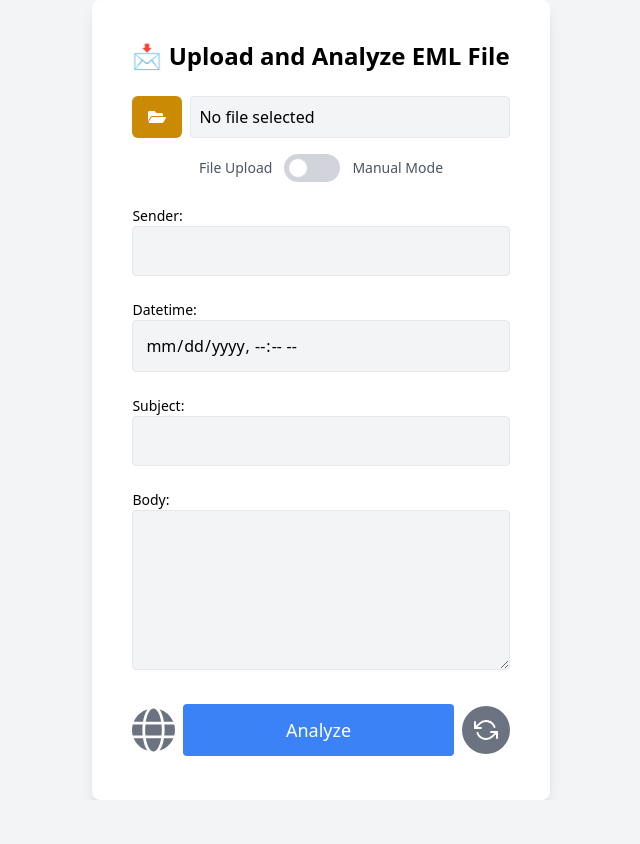
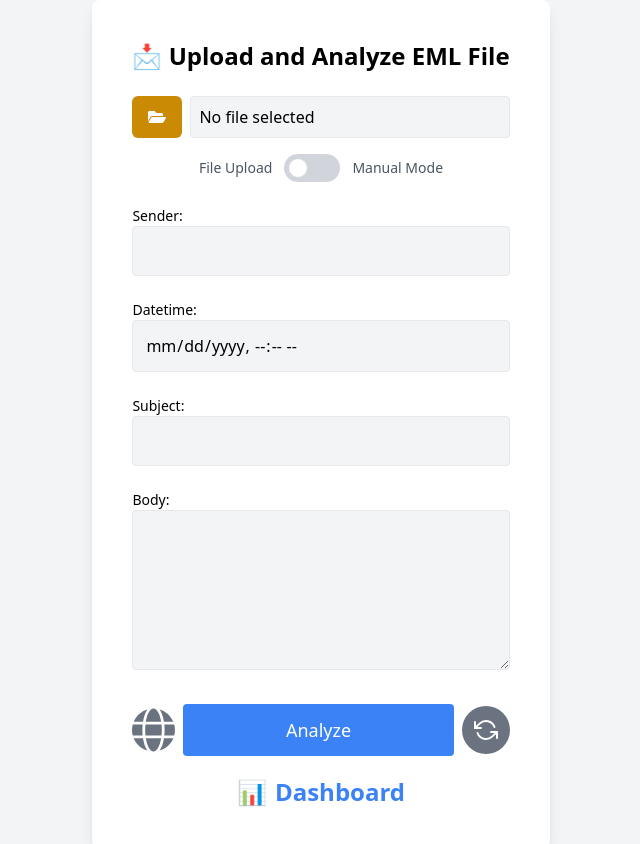
Before and after one commit to Atonniic/SeniorProject, a Next.js app in the folder Web-Application/frontend/: page / in a window 1280 px wide. Shown: the top 844 px of the page, without its empty margins (319-959 px from the left). Before the commit the page ends 800 px from the top, so only its background shows below. Built offline with nearby package versions, Linux system fonts and the light colour scheme; no server answers.

Commit message:
add dashboard div

```diff
--- a/Web-Application/frontend/app/page.tsx
+++ b/Web-Application/frontend/app/page.tsx
@@ -194,6 +194,16 @@ export default function Page() {
                     </button>
                 </div>
 
+                {/* 📊 ลิงก์ไปยัง Dashboard */}
+                <div className="flex items-center justify-center mt-4">
+                    <h1 className="text-2xl font-bold text-center flex items-center gap-2">
+                        <span>📊</span>
+                        <a href="http://34.41.68.246:3000/public-dashboards/9b2ad83572b04d25a41d6217f6037673" target="_blank" rel="noopener noreferrer" className="text-blue-500 hover:underline">
+                            Dashboard
+                        </a>
+                    </h1>
+                </div>
+
                 {/* 🛑 Display Backend Connection Error */}
                 {errorMessage && (
                     <div className="mt-4 p-4 rounded bg-yellow-300 text-gray-800 text-center font-semibold">
```
